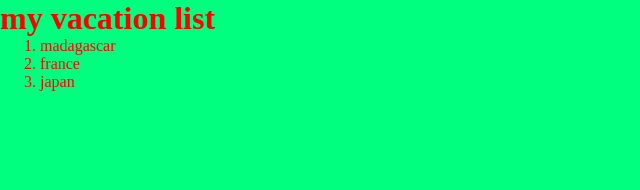
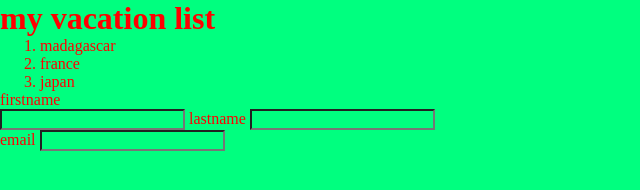
Before and after one commit to broad65/turbine-sol, a plain HTML site: page index.html in a window 1280 px wide. Shown: the whole page, without its empty margins (0-640 px from the left). Drawn offline with Linux system fonts and the light colour scheme.

Commit message:
feature:form

```diff
--- a/index.html
+++ b/index.html
@@ -21,5 +21,17 @@
             </li>
         </li>
     </ol>
+
+    <form action="">
+        <label for="firstname">firstname</label><br>
+        <input type="text" name="firstname" id="firstname">
+        <label for="lastname">lastname</label>
+        <input type="text" name="lastname" id="lastname">
+        <br>
+    </form>
+    <form action="">
+        <label for="email">email</label>
+        <input type="text" name="email" id="email">
+    </form>
 </body>
 </html>
```
